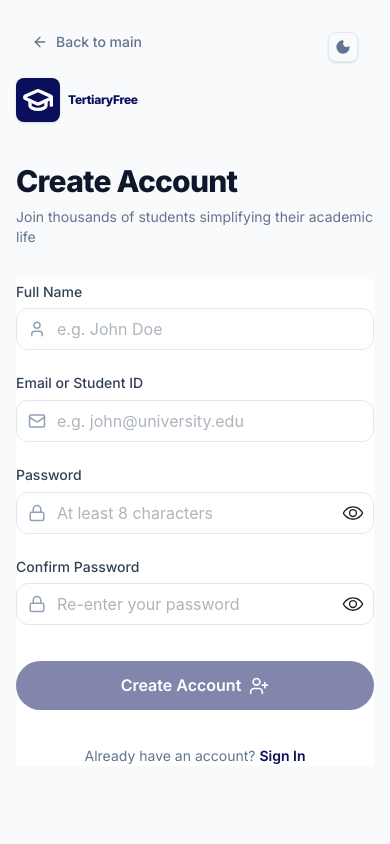
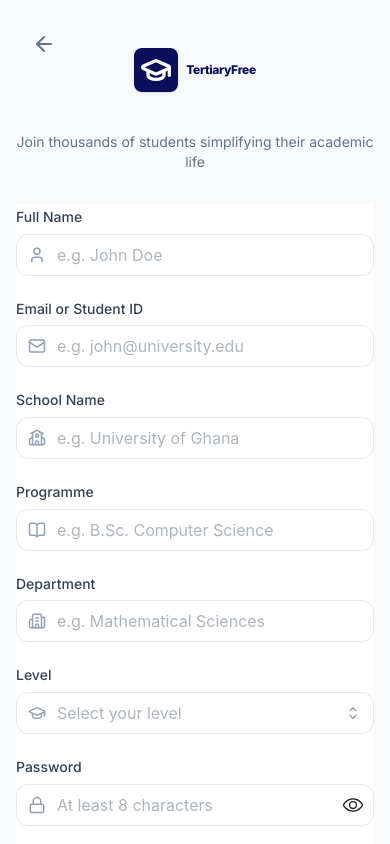
Before and after one commit to WonderDogbe/TertiaryFree, a Next.js app: page /register in a window 390 px wide. Shown: the top 844 px of the page. Built offline with nearby package versions, Linux system fonts and the light colour scheme.

Commit message:
feat: implement dark mode support across components and enhance styling for better accessibility

```diff
--- a/src/app/globals.css
+++ b/src/app/globals.css
@@ -19,9 +19,20 @@ body {
   color: #0f172a;
 }
 
-:root.dark html,
-:root.dark body {
+:root {
+  --hero-text-color: #130138;
+  --logo-bg: #0a0f5c;
+  --logo-icon: #ffffff;
+  --logo-text: #0a0f5c;
+}
+
+html.dark,
+html.dark body {
   background-color: #020617;
+  color: #e2e8f0;
+}
+
+html.dark {
   --hero-text-color: #ffffff;
   --logo-bg: #2dd4a8;
   --logo-icon: #0a0f5c;
@@ -38,24 +49,50 @@ body {
   background-color: #0f172a !important;
 }
 
+.dark .bg-slate-100,
+.dark .bg-slate-100\/50,
+.dark .bg-slate-100\/80 {
+  background-color: #111827 !important;
+}
+
 /* Fix specific colors for dark mode visibility */
+.dark .text-slate-900 {
+  color: #f8fafc !important;
+}
+
+.dark .text-slate-800 {
+  color: #e2e8f0 !important;
+}
+
+.dark .text-slate-700 {
+  color: #cbd5e1 !important;
+}
+
 .dark .text-slate-600 {
+  color: #94a3b8 !important;
+}
+
+.dark .text-slate-500 {
   color: #94a3b8 !important;
 }
 
 .dark .border-slate-200,
 .dark .border-slate-200\/80,
 .dark .border-slate-100 {
-  border-color: #1e293b !important;
+  border-color: #334155 !important;
+}
+
+.dark .border-slate-300 {
+  border-color: #475569 !important;
 }
 
 /* Navigation items in dark mode */
 .dark header nav a {
-  color: #cbd5e1 !important;
+  color: #e2e8f0 !important;
 }
 
 .dark header nav a:hover {
-  color: #2dd4a8 !important;
+  color: #5eead4 !important;
 }
 
 /* Buttons in dark mode */
@@ -146,6 +183,44 @@ body {
   box-shadow: 0 0 0 3px rgba(10, 15, 92, 0.1);
 }
 
+.dark .mantine-InputWrapper-label {
+  color: #cbd5e1;
+}
+
+.dark .mantine-Input-input,
+.dark .mantine-PasswordInput-input,
+.dark .mantine-Select-input {
+  background-color: #0b1220;
+  border-color: #334155;
+  color: #e2e8f0;
+}
+
+.dark .mantine-Input-input::placeholder,
+.dark .mantine-PasswordInput-input::placeholder,
+.dark .mantine-Select-input::placeholder {
+  color: #64748b;
+}
+
+.dark .mantine-Input-input:focus,
+.dark .mantine-PasswordInput-input:focus,
+.dark .mantine-Select-input:focus {
+  border-color: #2dd4a8;
+  box-shadow: 0 0 0 3px rgba(45, 212, 168, 0.18);
+}
+
+.dark .mantine-Select-dropdown {
+  background-color: #0f172a;
+  border: 1px solid #334155;
+}
+
+.dark .mantine-Select-option {
+  color: #e2e8f0;
+}
+
+.dark .mantine-Select-option:hover {
+  background-color: #1e293b;
+}
+
 /* Brand Button */
 .btn-brand {
   background-color: #0a0f5c;
--- a/src/app/register/page.tsx
+++ b/src/app/register/page.tsx
@@ -3,8 +3,17 @@
 import { useState } from "react";
 import Link from "next/link";
 import { useRouter } from "next/navigation";
-import { TextInput, PasswordInput } from "@mantine/core";
-import { Mail, Lock, User, UserPlus } from "lucide-react";
+import { TextInput, PasswordInput, Select } from "@mantine/core";
+import {
+  Mail,
+  Lock,
+  User,
+  UserPlus,
+  BookOpen,
+  GraduationCap,
+  Building2,
+  School,
+} from "lucide-react";
 import { AuthLayout } from "@/components/AuthLayout";
 
 export default function RegisterPage() {
@@ -12,6 +21,10 @@ export default function RegisterPage() {
   const [formData, setFormData] = useState({
     name: "",
     identifier: "",
+    school: "",
+    programme: "",
+    department: "",
+    level: "",
     password: "",
     confirmPassword: "",
   });
@@ -21,6 +34,10 @@ export default function RegisterPage() {
   const isFormValid =
     formData.name.trim() !== "" &&
     formData.identifier.trim() !== "" &&
+    formData.school.trim() !== "" &&
+    formData.programme.trim() !== "" &&
+    formData.department.trim() !== "" &&
+    formData.level.trim() !== "" &&
     formData.password.trim() !== "" &&
     formData.confirmPassword.trim() !== "" &&
     formData.password === formData.confirmPassword;
@@ -52,14 +69,12 @@ export default function RegisterPage() {
   };
 
   const inputClassNames = {
-    input: 'focus:border-[#0a0f5c] focus:ring-1 focus:ring-[#0a0f5c]'
+    input:
+      "focus:border-[#0a0f5c] focus:ring-1 focus:ring-[#0a0f5c] dark:focus:border-[#2dd4a8] dark:focus:ring-[#2dd4a8]",
   };
 
   return (
-    <AuthLayout
-      title="Create Account"
-      subtitle="Join thousands of students simplifying their academic life"
-    >
+    <AuthLayout subtitle="Join thousands of students simplifying their academic life">
       <form onSubmit={handleSubmit} className="flex flex-col gap-5 sm:gap-6">
         <TextInput
           id="register-name"
@@ -83,6 +98,68 @@ export default function RegisterPage() {
           value={formData.identifier}
           onChange={(e) =>
             setFormData((prev) => ({ ...prev, identifier: e.target.value }))
+          }
+          classNames={inputClassNames}
+        />
+
+        <TextInput
+          id="register-school"
+          label="School Name"
+          placeholder="e.g. University of Ghana"
+          size="md"
+          leftSection={<School size={18} className="text-slate-400" />}
+          value={formData.school}
+          onChange={(e) =>
+            setFormData((prev) => ({ ...prev, school: e.target.value }))
+          }
+          classNames={inputClassNames}
+        />
+
+        <TextInput
+          id="register-programme"
+          label="Programme"
+          placeholder="e.g. B.Sc. Computer Science"
+          size="md"
+          leftSection={<BookOpen size={18} className="text-slate-400" />}
+          value={formData.programme}
+          onChange={(e) =>
+            setFormData((prev) => ({ ...prev, programme: e.target.value }))
+          }
+          classNames={inputClassNames}
+        />
+
+        <TextInput
+          id="register-department"
+          label="Department"
+          placeholder="e.g. Mathematical Sciences"
+          size="md"
+          leftSection={<Building2 size={18} className="text-slate-400" />}
+          value={formData.department}
+          onChange={(e) =>
+            setFormData((prev) => ({ ...prev, department: e.target.value }))
+          }
+          classNames={inputClassNames}
+        />
+
+        <Select
+          id="register-level"
+          label="Level"
+          placeholder="Select your level"
+          size="md"
+          leftSection={<GraduationCap size={18} className="text-slate-400" />}
+          data={[
+            { value: "100-1", label: "Level 100 (1st Semester)" },
+            { value: "100-2", label: "Level 100 (2nd Semester)" },
+            { value: "200-1", label: "Level 200 (1st Semester)" },
+            { value: "200-2", label: "Level 200 (2nd Semester)" },
+            { value: "300-1", label: "Level 300 (1st Semester)" },
+            { value: "300-2", label: "Level 300 (2nd Semester)" },
+            { value: "400-1", label: "Level 400 (1st Semester)" },
+            { value: "400-2", label: "Level 400 (2nd Semester)" },
+          ]}
+          value={formData.level}
+          onChange={(value) =>
+            setFormData((prev) => ({ ...prev, level: value || "" }))
           }
           classNames={inputClassNames}
         />
@@ -147,9 +224,13 @@ export default function RegisterPage() {
         </button>
 
         {/* Login Link */}
-        <p className="text-center text-sm sm:text-sm mt-4 text-slate-500">
+        <p className="mt-4 text-center text-sm text-slate-500 dark:text-slate-300 sm:text-sm">
           Already have an account?{" "}
-          <Link href="/login" className="font-semibold text-[#0a0f5c] hover:underline transition-colors" id="login-link">
+          <Link
+            href="/login"
+            className="font-semibold text-[#0a0f5c] transition-colors hover:underline dark:text-[#5eead4]"
+            id="login-link"
+          >
             Sign In
           </Link>
         </p>
--- a/src/components/AuthLayout.tsx
+++ b/src/components/AuthLayout.tsx
@@ -3,17 +3,15 @@
 import Link from "next/link";
 import { ArrowLeft } from "lucide-react";
 import { Logo } from "./Logo";
-import { ThemeToggle } from "./ThemeToggle";
 
 interface AuthLayoutProps {
   children: React.ReactNode;
-  title: string;
   subtitle: string;
 }
 
-export function AuthLayout({ children, title, subtitle }: AuthLayoutProps) {
+export function AuthLayout({ children, subtitle }: AuthLayoutProps) {
   return (
-    <div className="flex min-h-screen bg-slate-50">
+    <div className="flex min-h-screen bg-slate-50 dark:bg-slate-950">
       {/* Left pane - Image (Previously Right) */}
       <div className="hidden lg:block relative w-0 flex-1 bg-slate-200">
         {/* eslint-disable-next-line @next/next/no-img-element */}
@@ -60,28 +58,21 @@ export function AuthLayout({ children, title, subtitle }: AuthLayoutProps) {
         <div className="absolute top-8 left-8 sm:left-12 xl:left-24">
           <Link
             href="/"
-            className="flex items-center gap-2 text-sm font-medium text-slate-500 hover:text-[#0a0f5c] transition-colors group"
+            className="flex items-center gap-2 text-sm font-medium text-slate-500 transition-colors hover:text-[#0a0f5c] group dark:text-slate-300 dark:hover:text-[#5eead4]"
           >
-            <ArrowLeft className="w-4 h-4 group-hover:-translate-x-1 transition-transform" />
-            Back to main
+            <ArrowLeft className="w-6 h-6 group-hover:-translate-x-1 transition-transform" />
           </Link>
         </div>
-        <div className="absolute top-8 right-8">
-          <ThemeToggle />
-        </div>
         <div className="mx-auto w-full max-w-md lg:w-full">
-          <header className="mb-10 sm:mb-12">
+          <header className="mb-10 sm:mb-12 flex flex-col items-center">
             <Logo size="lg" />
           </header>
 
-          <div className="animate-slide-up">
-            <h2 className="text-3xl font-extrabold text-slate-900 tracking-tight">
-              {title}
-            </h2>
-            <p className="mt-2 text-sm text-slate-500">{subtitle}</p>
+          <div className="animate-slide-up text-center">
+            <p className="mt-2 text-sm text-slate-500 dark:text-slate-300">{subtitle}</p>
           </div>
 
-          <div className="mt-8 sm:mt-10 animate-slide-up delay-100 bg-white sm:shadow-lg sm:rounded-2xl sm:p-8 sm:border sm:border-slate-100">
+          <div className="mt-8 sm:mt-10 animate-slide-up delay-100 bg-white sm:shadow-lg sm:rounded-2xl sm:p-8 sm:border sm:border-slate-100 dark:bg-slate-900 dark:border-slate-700">
             {children}
           </div>
         </div>
--- a/src/components/FeatureCard.tsx
+++ b/src/components/FeatureCard.tsx
@@ -11,12 +11,12 @@ interface FeatureCardProps {
 
 export function FeatureCard({ icon, title, description }: FeatureCardProps) {
   return (
-    <div className="rounded-2xl border border-slate-200/50 bg-slate-100/50 p-6 transition-all hover:bg-slate-100/80 hover:shadow-md h-full">
-      <div className="mb-4 flex h-12 w-12 items-center justify-center rounded-xl bg-white shadow-sm text-slate-900">
+    <div className="h-full rounded-2xl border border-slate-200/70 bg-slate-100/60 p-6 transition-all hover:-translate-y-0.5 hover:bg-slate-100/90 hover:shadow-md dark:border-slate-700/70 dark:bg-slate-900/70 dark:hover:bg-slate-800/80">
+      <div className="mb-4 flex h-12 w-12 items-center justify-center rounded-xl bg-white text-slate-900 shadow-sm dark:bg-slate-800 dark:text-slate-100 dark:shadow-none">
         {icon}
       </div>
-      <h3 className="text-lg font-bold text-slate-900">{title}</h3>
-      <p className="mt-2 text-sm leading-6 text-slate-600">{description}</p>
+      <h3 className="text-lg font-bold text-slate-900 dark:text-slate-100">{title}</h3>
+      <p className="mt-2 text-sm leading-6 text-slate-600 dark:text-slate-300">{description}</p>
     </div>
   );
 }
```
Also changed, not shown: src/app/login/page.tsx (+12 -9 lines), src/app/page.tsx (+19 -17 lines), src/components/Footer.tsx (+10 -7 lines).
